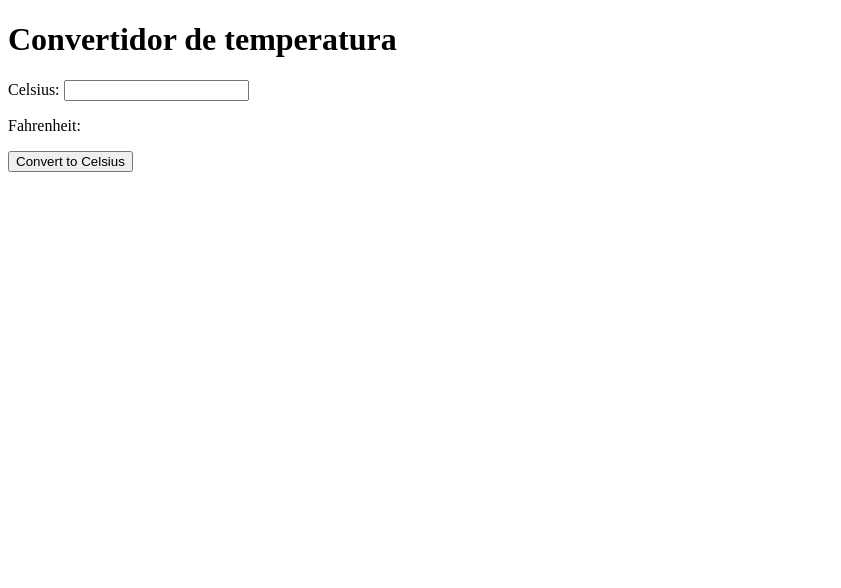
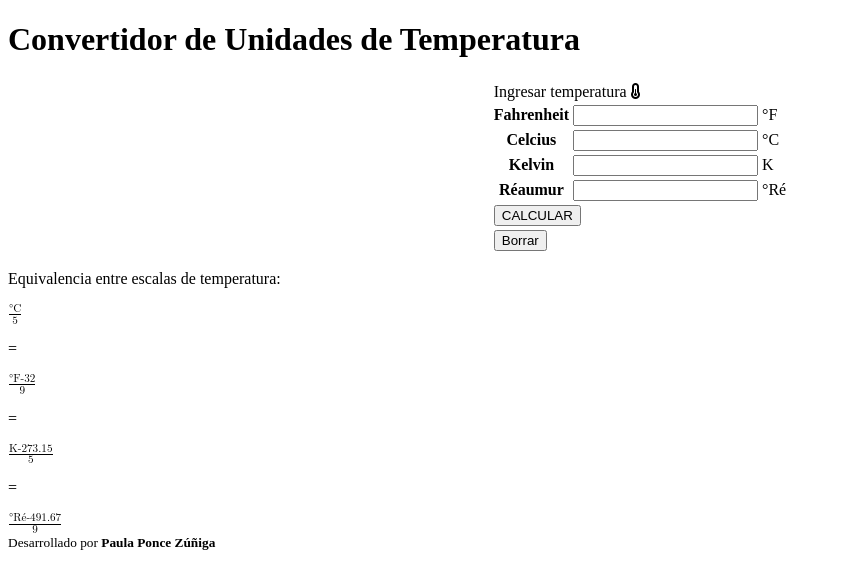
Before and after one commit to PaulaPonce/conversor-temperatura, a plain HTML site: page index.html in a window 1280 px wide. Shown: the whole page, without its empty margins (0-841 px from the left). Drawn offline with Linux system fonts and the light colour scheme.

Commit message:
nueva estructura con tabla y ecuación que muestra equivalencia de temperaturas

```diff
--- a/index.html
+++ b/index.html
@@ -3,23 +3,119 @@
 <head>
 	<meta charset="utf-8">
 	<title>Convertidor de Unidades de Temperatura</title>
+	<!-- Viewport -->
+	<meta name="viewport" content="width=device-width, initial-scale=1.0, maximum-scale=1.0, minimum-scale=1.0">
+	<!-- Favicon -->
 	<link rel="icon"
       type="image/ico"
       href="assets/img/favicon.ico">
+    <!-- FontAwesome -->
+	<script src="https://use.fontawesome.com/b432f04897.js"></script>
+	<!-- CSS -->
 	<link rel="stylesheet" type="text/css" href="assets/css/main.css">
 </head>
 <body>
-	<h1>Convertidor de temperatura</h1>
-	<form oninput="fahrenheit.value=(1.8*celsius.value)+32" >
-		<p>Celsius:
-			<input type="number" name="celsius" id="celsius" required/>
-		</p>
-		<p>Fahrenheit:
-			<output name="fahrenheit" id="fahrenheit" for="celsius"></output>
-		</p>
-		<button type="submit" onclick="convertirCelsius(); return false">Convert to Celsius</button>
-	</form>
+	<header>
+		<h1>Convertidor de Unidades de Temperatura</h1>
+	</header>
+	<section>
+		<table align="center">
+			<thead>
+				<tr>
+					<td colspan="3">Ingresar temperatura <i class="fa fa-thermometer-half" aria-hidden="true"></i></td>
+				</tr>
+			</thead>
+			<tbody>
+				<!-- fila 1 -->
+				<tr>
+					<th>Fahrenheit</th>
+					<td>
+						<label for="fahrenheit"></label>
+						<input type="number" name="fahrenheit" id="fahrenheit"/>
+					</td>
+					<td>°F</td>
+				</tr>
+				<!-- fila 2 -->
+				<tr>
+					<th>Celcius</th>
+					<td>
+						<label for="celcius"></label>
+						<input type="number" name="celcius" id="celcius"/>
+					</td>
+					<td>°C</td>
+				</tr>
+				<!-- fila 3 -->
+				<tr>
+					<th>Kelvin</th>
+					<td>
+						<label for="kelvin"></label>
+						<input type="number" name="kelvin" id="kelvin"/>
+					</td>
+					<td>K</td>
+				</tr>
+				<!-- fila 4 -->
+				<tr>
+					<th>Réaumur</th>
+					<td>
+						<label for="reaumur"></label>
+						<input type="number" name="reaumur" id="reaumur"/>
+					</td>
+					<td>°Ré</td>
+				</tr>
+			</tbody>
+			<tfoot>
+				<tr>
+					<td colspan="3">
+						<button type="button" class="btn" onclick="convertirTemperatura()">CALCULAR</button>
+					</td>
+				</tr>
+				<tr>
+					<td colspan="3">
+						<button type="button" onclick="limpiarCampos()">Borrar</button>
+					</td>
+				</tr>
+			</tfoot>
+		</table>
+		<div class="math">
+			<p>Equivalencia entre escalas de temperatura:</p>
+			<div>
+				<math>
+				<mfrac>
+					<mi>°C</mi>
+					<mi>5</mi>
+				</mfrac>
+			</math>
+			<p>=</p>
+			<math>
+				<mfrac>
+					<mi>°F-32</mi>
+					<mi>9</mi>
+				</mfrac>
+			</math>
+			<p>=</p>
+			<math>
+				<mfrac>
+					<mi>K-273.15</mi>
+					<mi>5</mi>
+				</mfrac>
+			</math>
+			<p>=</p>
+			<math>
+				<mfrac>
+					<mi>°Ré-491.67</mi>
+					<mi>9</mi>
+				</mfrac>
+			</math>
+			</div>
+		</div>
+	</section>
+	<footer>
+		<small>Desarrollado por <b>Paula Ponce Zúñiga</b></small>
+	</footer>
 
+	<!-- MathML -->
+	<script src="http://fred-wang.github.io/mathml.css/mspace.js"></script>
+	<!-- JS -->
 	<script type="text/javascript" src="assets/js/javascript.js"></script>
 </body>
 </html>
```
